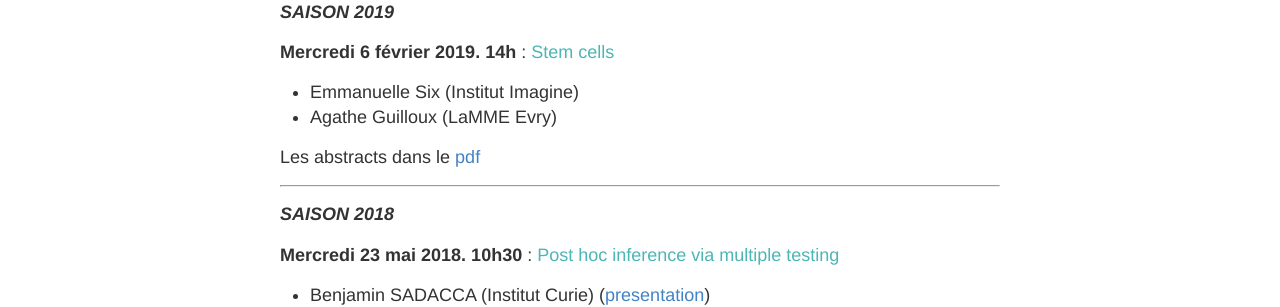
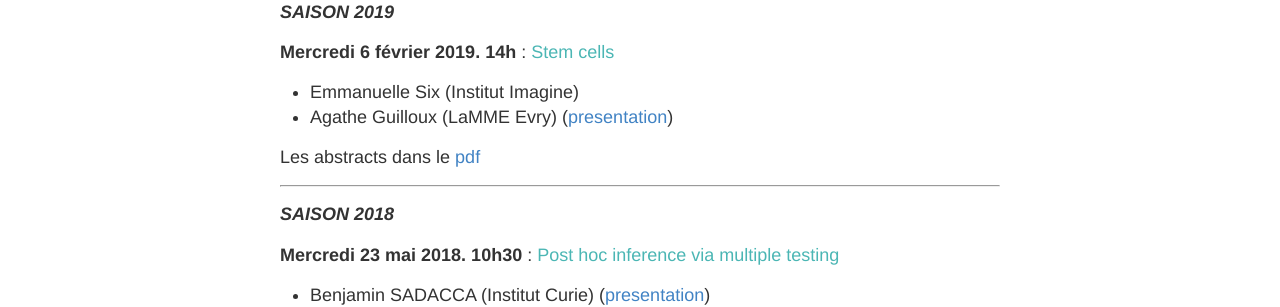
Before and after one commit to MathForGenomics/MathForGenomics.github.io, a Jekyll site: the page built from exposes.md, in a window 1280 px wide. Shown: the part 270-577 px from the top of the page. Built offline with Jekyll 4.4.1, drawn with Linux system fonts in a browser that asks for light colours.

Commit message:
Update exposes.md

```diff
--- a/exposes.md
+++ b/exposes.md
@@ -10,7 +10,7 @@ Ce cycle d’exposés mensuel est structuré par thématique, chacune en lien av
 
 **Mercredi 6 février 2019. 14h** : <span style="color:rgb(75, 182, 180)">Stem cells</span>
 - Emmanuelle Six (Institut Imagine)
-- Agathe Guilloux (LaMME Evry)
+- Agathe Guilloux (LaMME Evry) ([presentation](guilloux.pdf))
 
 Les abstracts dans le [pdf](ABSTRACT/5_6fevrier2019.pdf)
 
```
